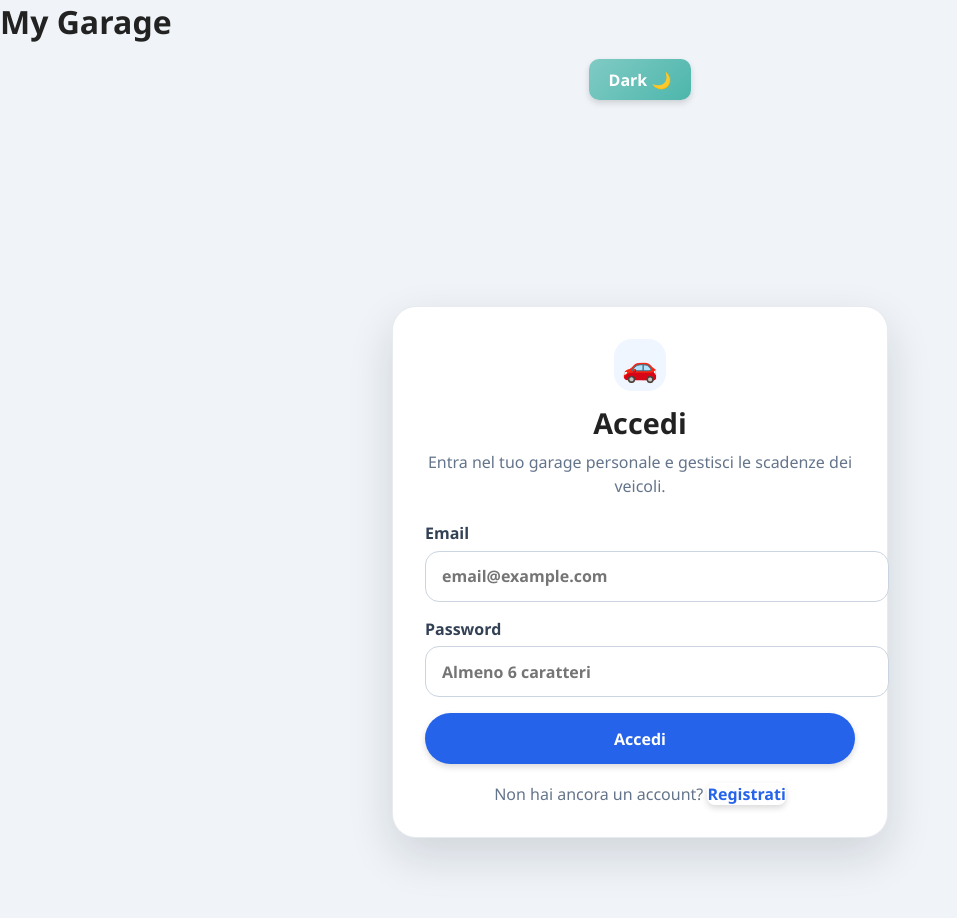
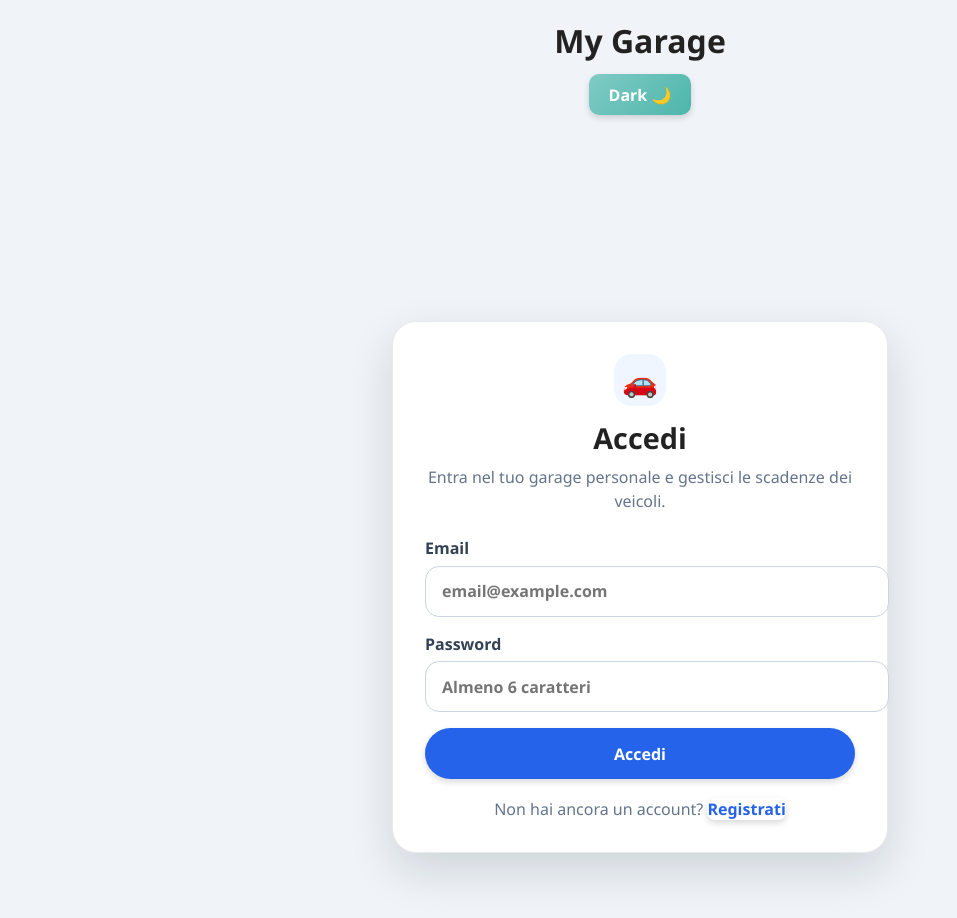
Before and after one commit to POrtalda/my-garage, a React (Vite) app in the folder client/: page /login in a window 1280 px wide. Shown: the top 918 px of the page, without its empty margins (0-957 px from the left). Built offline with nearby package versions, Linux system fonts and the light colour scheme; no server answers.

Commit message:
Fix demo menu layout and modal close

```diff
--- a/client/src/components/Menu/Menu.css
+++ b/client/src/components/Menu/Menu.css
@@ -12,7 +12,7 @@
   left: 0;
   z-index: 1000;
   background-color: #4db6ac;
-  box-shadow: 0 3px 8px rgba(0,0,0,0.2);
+  box-shadow: 0 3px 8px rgba(0, 0, 0, 0.2);
   border-bottom: 2px solid #00796b;
 }
 
@@ -35,7 +35,7 @@ body.dark .menu {
 }
 
 .menu li a:hover {
-  background-color: rgba(255,255,255,0.2);
+  background-color: rgba(255, 255, 255, 0.2);
 }
 
 .menu-actions {
@@ -78,6 +78,18 @@ body.dark .menu {
   background: #dc2626;
 }
 
+.guest-title {
+  width: 100%;
+  text-align: center;
+  margin: 1.2rem auto 0;
+}
+
+.guest-actions {
+  width: 100%;
+  justify-content: center;
+  margin-top: 0.75rem;
+}
+
 body.dark .menu-user {
   background: rgba(255, 255, 255, 0.08);
   color: #ccfbf1;
--- a/client/src/components/Menu/Menu.jsx
+++ b/client/src/components/Menu/Menu.jsx
@@ -26,28 +26,51 @@ export default function Menu({ title, onAddVehicle }) {
     navigate("/login", { replace: true });
   };
 
+  const handleOpenModal = () => {
+    setShowModal(true);
+  };
+
+  const handleCloseModal = () => {
+    setShowModal(false);
+    navigate("/", { replace: false });
+  };
+
+  const closeModalOnly = () => {
+    setShowModal(false);
+  };
+
   return (
     <>
       {isAuthenticated && (
         <ul className={isDarkMode ? "menu menu_dark" : "menu menulight"}>
           <li>
-            <NavLink to="/">Home</NavLink>
+            <NavLink to="/" onClick={closeModalOnly}>
+              Home
+            </NavLink>
           </li>
           <li>
-            <NavLink to="/expired">Scaduti</NavLink>
+            <NavLink to="/expired" onClick={closeModalOnly}>
+              Scaduti
+            </NavLink>
           </li>
           <li>
-            <NavLink to="/expiring">In Scadenza</NavLink>
+            <NavLink to="/expiring" onClick={closeModalOnly}>
+              In Scadenza
+            </NavLink>
           </li>
           <li>
-            <NavLink to="/impostazioni">Impostazioni</NavLink>
+            <NavLink to="/impostazioni" onClick={closeModalOnly}>
+              Impostazioni
+            </NavLink>
           </li>
         </ul>
       )}
 
-      <h1>{title}</h1>
+      <h1 className={isAuthenticated ? "" : "guest-title"}>{title}</h1>
 
-      <div className="menu-actions">
+      <div
+        className={isAuthenticated ? "menu-actions" : "menu-actions guest-actions"}
+      >
         {isAuthenticated && (
           <div className="menu-user">
             <span className="menu-user-label">Utente</span>
@@ -59,7 +82,7 @@ export default function Menu({ title, onAddVehicle }) {
 
         {isAuthenticated && (
           <>
-            <button type="button" onClick={() => setShowModal(true)}>
+            <button type="button" onClick={handleOpenModal}>
               Nuovo ➕
             </button>
 
@@ -75,10 +98,7 @@ export default function Menu({ title, onAddVehicle }) {
       </div>
 
       {showModal && (
-        <NewVehicle
-          onAdd={onAddVehicle}
-          onClose={() => setShowModal(false)}
-        />
+        <NewVehicle onAdd={onAddVehicle} onClose={handleCloseModal} />
       )}
     </>
   );
```
